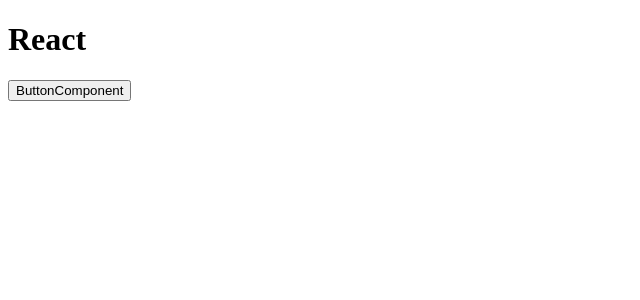
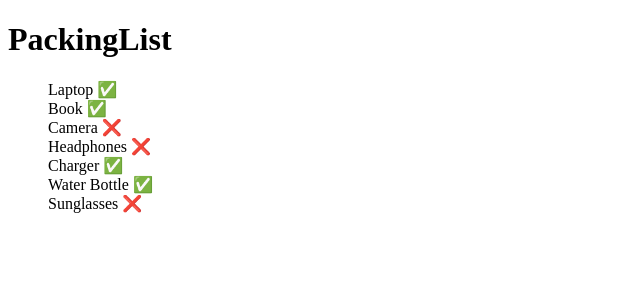
Before and after one commit to nazrulislambhat/react, a React (Vite) app: page / in a window 1280 px wide. Shown: the top 300 px of the page, without its empty margins (0-640 px from the left). Built offline with nearby package versions, Linux system fonts and the light colour scheme.

Commit message:
Some Changes

```diff
--- a/components/ButtonComponent.jsx
+++ /dev/null
@@ -1,7 +0,0 @@
-import React from 'react';
-
-function ButtonComponent() {
-  return <button>ButtonComponent</button>;
-}
-
-export default ButtonComponent;
--- /dev/null
+++ b/components/Child.jsx
@@ -0,0 +1,14 @@
+import React from 'react';
+import GrandChild from './GrandChild';
+
+function Child({ user }) {
+  return (
+    <div>
+      <h2>Child Component</h2>
+      <p>Name In Child Component: {user.name}</p>
+      <GrandChild user={user} />
+    </div>
+  );
+}
+
+export default Child;
--- /dev/null
+++ b/components/GrandChild.jsx
@@ -0,0 +1,15 @@
+import React from 'react';
+
+function GrandChild({ user }) {
+  return (
+    <div>
+      <h1>GrandChild</h1>
+      <p>Name: {user.name}</p>
+      <p>City: {user.city}</p>
+      <p>Profession: {user.profession}</p>
+      <p>Age: {user.age}</p>
+    </div>
+  );
+}
+
+export default GrandChild;
--- /dev/null
+++ b/components/Greeting.jsx
@@ -0,0 +1,14 @@
+// Greeting.js
+import React from 'react';
+
+function Greeting({ userName, userAge, onClick }) {
+  return (
+    <div>
+      <p>Hello, {userName} 👋</p>
+      <p>You are {userAge} years old.</p>
+      <button onClick={onClick}>Click Me Greeting</button>
+    </div>
+  );
+}
+
+export default Greeting;
--- /dev/null
+++ b/components/PackingList.jsx
@@ -0,0 +1,24 @@
+function Item({ name, isPacked }) {
+  if (isPacked) {
+    return <li>{name} ✅</li>;
+  }
+  return <li>{name} ❌</li>;
+}
+function PackingList() {
+  return (
+    <div>
+      <h1>PackingList</h1>
+      <ul className="item-list">
+        <Item name="Laptop" isPacked={true}></Item>
+        <Item name="Book" isPacked={true}></Item>
+        <Item name="Camera" isPacked={false}></Item>
+        <Item name="Headphones" isPacked={false}></Item>
+        <Item name="Charger" isPacked={true}></Item>
+        <Item name="Water Bottle" isPacked={true}></Item>
+        <Item name="Sunglasses" isPacked={false}></Item>
+      </ul>
+    </div>
+  );
+}
+
+export default PackingList;
--- /dev/null
+++ b/components/Parent.jsx
@@ -0,0 +1,18 @@
+import React from 'react';
+import Child from './Child';
+function Parent() {
+  const user = {
+    name: 'Nazrul',
+    age: 22,
+    profession: 'Software Developer',
+    city: 'Bengaluru',
+  };
+  return (
+    <div>
+      <h1>Parent Component</h1>
+      <Child user={user} />
+    </div>
+  );
+}
+
+export default Parent;
--- /dev/null
+++ b/src/App.css
@@ -0,0 +1,4 @@
+li,
+ul {
+  list-style-type: none;
+}
--- a/src/App.jsx
+++ b/src/App.jsx
@@ -1,10 +1,11 @@
-import ButtonComponent from '../components/ButtonComponent';
-
+import Greeting from '../components/Greeting';
+import Parent from '../components/Parent';
+import PackingList from '../components/PackingList';
+import './App.css';
 function App() {
   return (
     <>
-      <h1>React</h1>
-      <ButtonComponent />
+      <PackingList />
     </>
   );
 }
```
